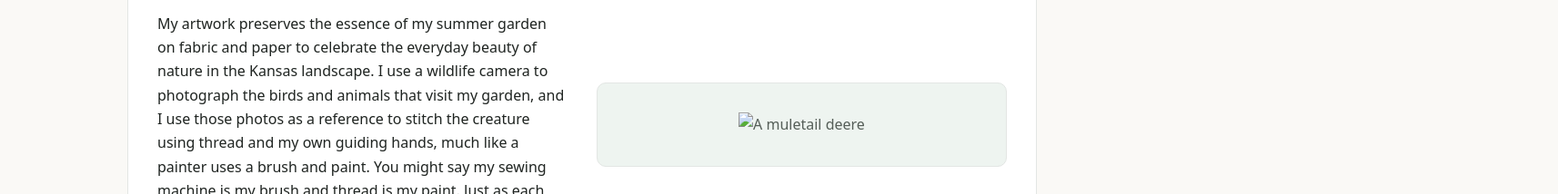
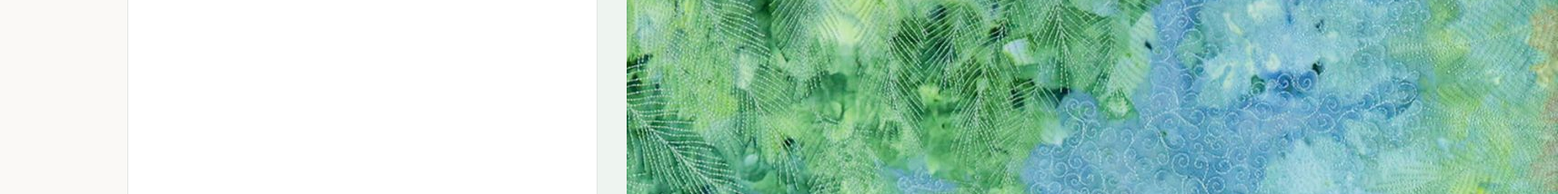
Before and after one commit to ddelker/ddelker.github.io, a plain HTML site: page index.html in a window 1280 px wide. Shown: the part 224-438 px from the top of the page at 91% size, 1713 px wide, since content can reach past the window. Drawn offline with Linux system fonts and the light colour scheme.

Commit message:
Update index.html

```diff
--- a/index.html
+++ b/index.html
@@ -238,7 +238,7 @@
       </div>
       <div class="hero-media">
 
-        <img src=""images/deere.jpg" alt="A muletail deere">
+        <img src="images/deer.jpg" alt="A muletail deer">
 
       </div>
     </section>
```
